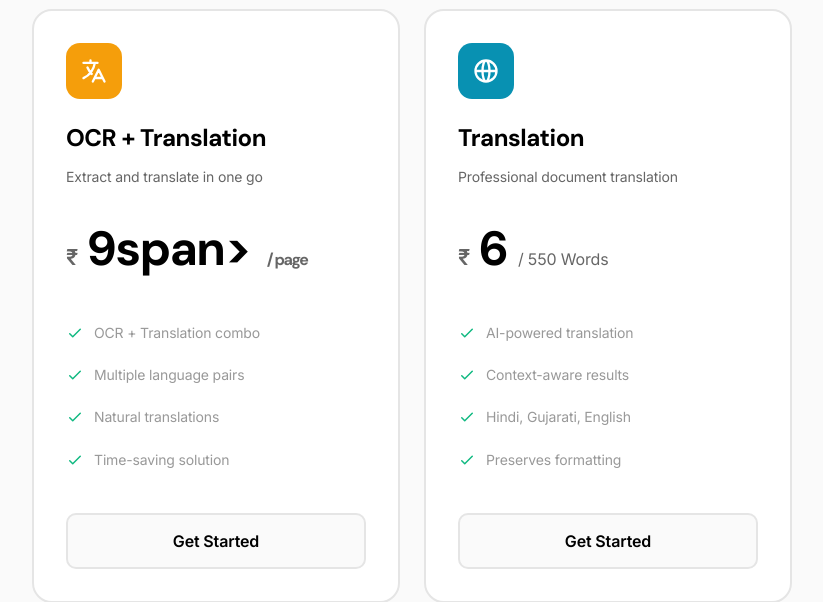
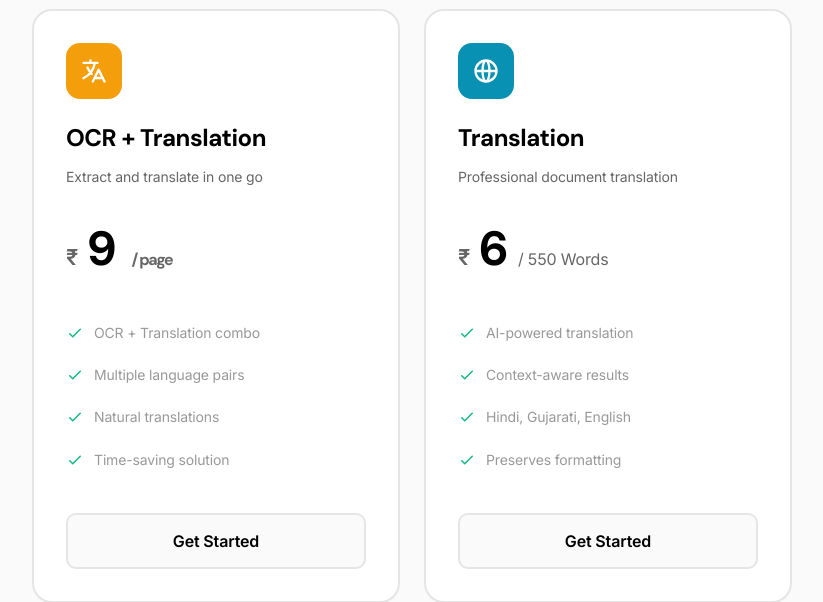
Before and after one commit to Aman-2203/Abhyam_Amrutam_DocProcessor, a Flask app: page /pricing in a window 1280 px wide. Shown: the part 979-1581 px from the top of the page, without its empty margins (32-855 px from the left). Run offline with Flask 3, Linux system fonts and the light colour scheme.

```diff
--- a/AAS_CLONE/templates/pricing.html
+++ b/AAS_CLONE/templates/pricing.html
@@ -201,7 +201,7 @@
                 <p class="pricing-description">Extract and translate in one go</p>
                 <div class="pricing-price">
                     <span class="price-currency">₹</span>
-                    <span class="price-amount">9span>
+                    <span class="price-amount">9<span>
                     <span class="price-period">/ page</span>
                 </div>
                 <ul class="pricing-features">
```
